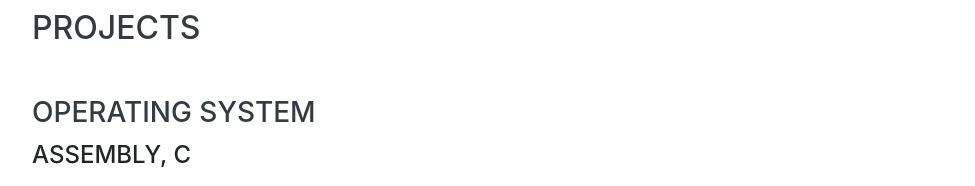
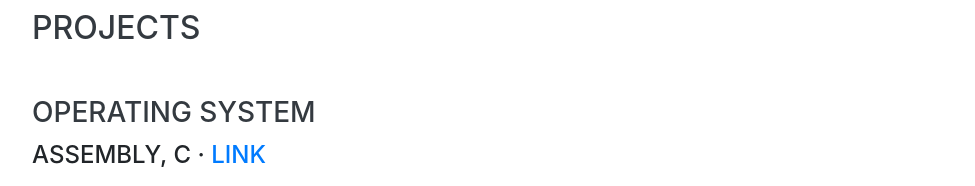
Before and after one commit to CianOSullivan/Portfolio, a website with bundled scripts: page index.html in a window 1280 px wide. Shown: the part 900-1086 px from the top of the page, without its empty margins (288-1263 px from the left). Built offline with nearby package versions, Linux system fonts and the light colour scheme; a web font is replaced by a local one.

Commit message:
Add link to YNOS project

```diff
--- a/index.html
+++ b/index.html
@@ -87,7 +87,7 @@
       <div class="w-100">
         <h2 class="mb-5">Projects</h2>
         <h3> Operating System </h3>
-        <div class="subheading mb-3">Assembly, C</div>
+        <div class="subheading mb-3">Assembly, C · <a href="https://github.com/CianOSullivan/YNOS" target="_blank">Link</a> </div>
         <p>I have designed an operating system from absolute scratch. This required the use of assembly and C code. I followed documentation in order to adhere to computing standards to boot into the operating system through the BIOS. This provides the user with a terminal which they can use to interact with the system.</p>
 
         <h3> Neural Network </h3>
```
